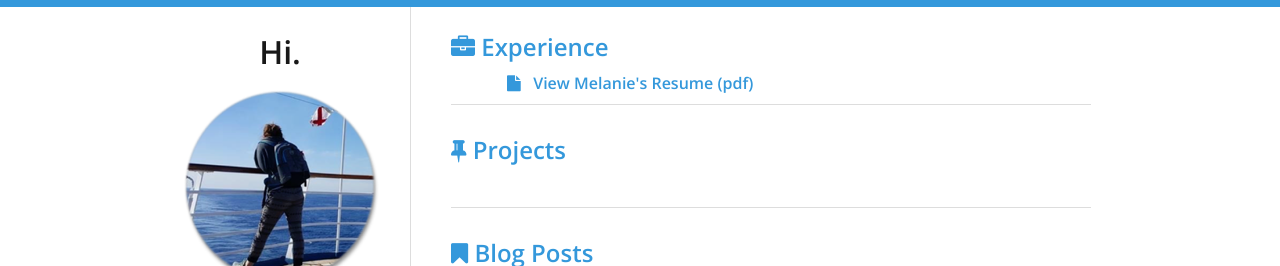
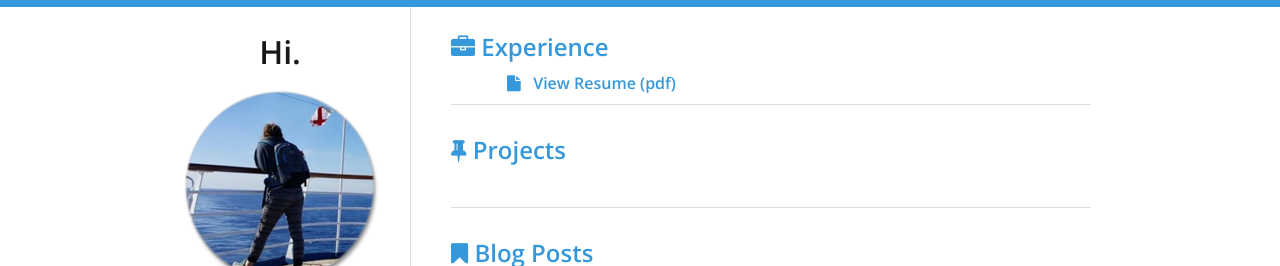
Before and after one commit to melaniemkwon/melaniemkwon.github.io, a Jekyll site: the page built from index.html, in a window 1280 px wide. Shown: the top 266 px of the page. Built offline with Jekyll 4.4.1, drawn with Linux system fonts in a browser that asks for light colours; nearby versions of some CDN libraries.

Commit message:
Modify resume link to shorter for mobile.

```diff
--- a/index.html
+++ b/index.html
@@ -5,7 +5,7 @@ title: Blog Posts
 
 <div id="home">
   <h2><i class="fa fa-briefcase"></i> Experience</h2>
-  <a href="/assets/pdf/web/viewer.html?file=MelanieKwon_Resume.pdf" style="padding-left: 3.5em"><i class="fa fa-file"></i> &nbsp; View Melanie's Resume (pdf)</a>
+  <a href="/assets/pdf/web/viewer.html?file=MelanieKwon_Resume.pdf" style="padding-left: 3.5em"><i class="fa fa-file"></i> &nbsp; View Resume (pdf)</a>
   <br>
   <hr>
   <h2><i class="fa fa-thumb-tack"></i> Projects</h2>
```
